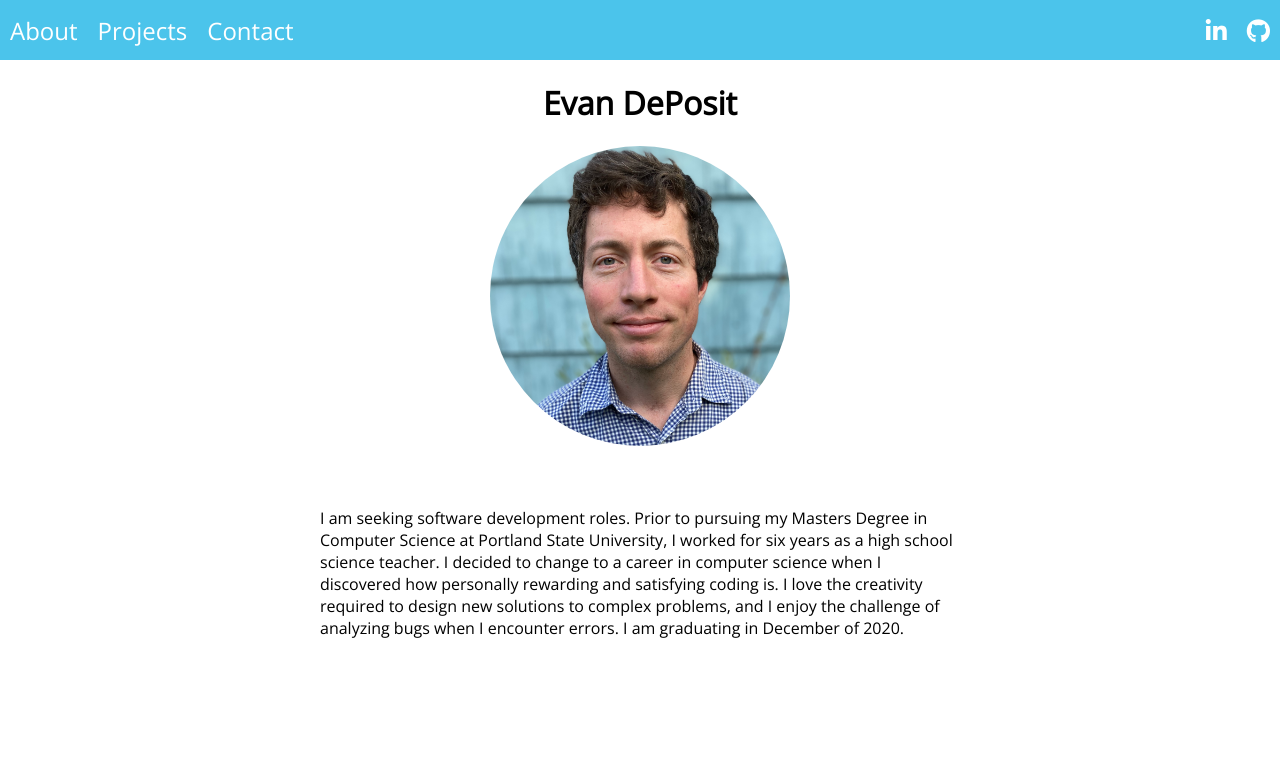
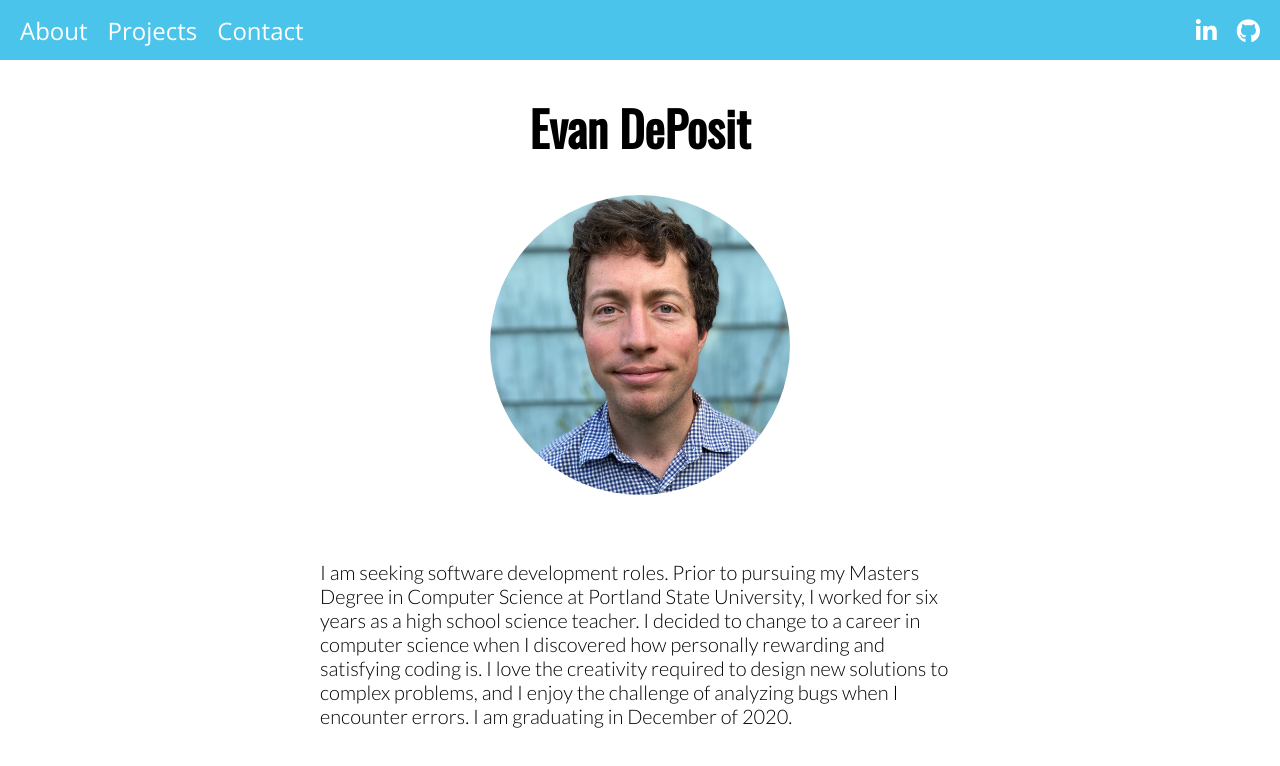
Before and after one commit to ejdeposit/personal_website, a plain HTML site: page index.html in a window 1280 px wide. Drawn offline with nearby package versions, Linux system fonts and the light colour scheme.

Commit message:
added additional fonts

```diff
--- a/style.css
+++ b/style.css
@@ -1,4 +1,7 @@
 @import url(//fonts.googleapis.com/css?family=Open+Sans);
+@import url('https://fonts.googleapis.com/css2?family=Lato:wght@300&display=swap');
+@import url('https://fonts.googleapis.com/css2?family=Lato:wght@300&family=Oswald&display=swap');
+
 body{
     font-family: 'Open Sans', sans-serif;
     margin-top:0px;
@@ -13,6 +16,8 @@ body{
     justify-content: space-between;
     align-items: center;
     color:white;
+    padding-left:10px;
+    padding-right:10px;
 }
 #profiles, #links{
     display:flex;
@@ -31,10 +36,16 @@ body{
     flex-direction: column;
     align-items: center;
 }
+#about div h1{
+    font-family: 'Oswald', sans-serif;
+    font-size: 3rem;
+}
 div#headshot img{
     border-radius: 150px;
 }
 div#about-text{
+    font-family: 'Lato', sans-serif;
+    font-size: 1.25rem;
     margin-top: 40px;
     width: 50%;
 }
```
